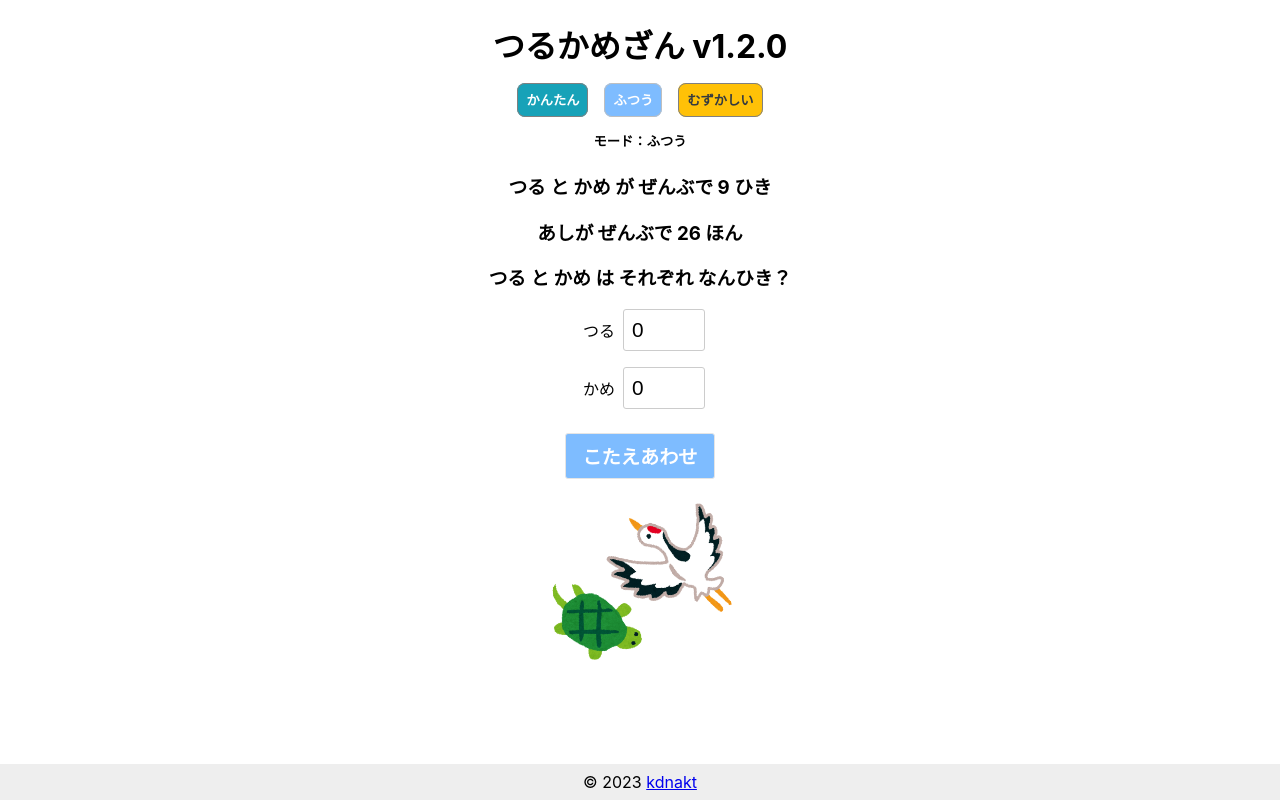
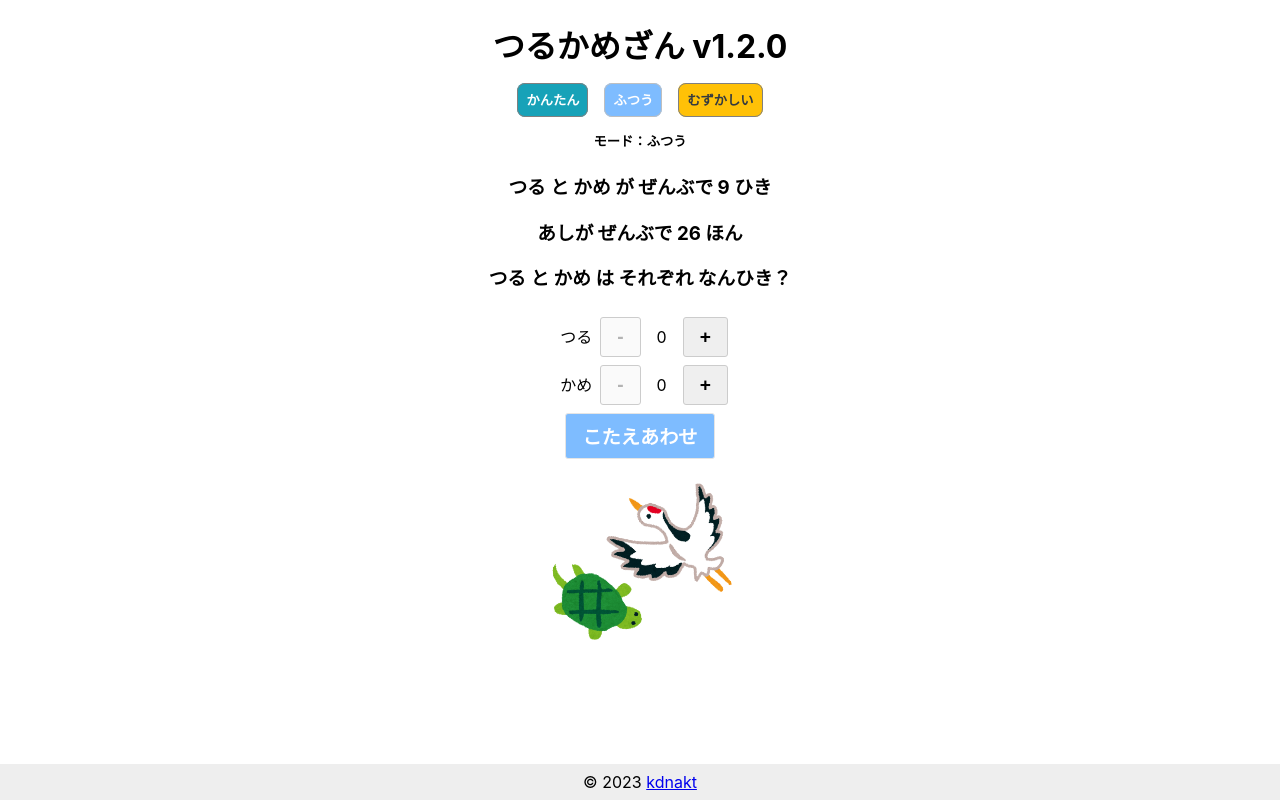
Before and after one commit to kdnakt/ct-scan, a React (Create React App) app: page / in a window 1280 px wide. Built offline with nearby package versions, Linux system fonts and the light colour scheme.

Commit message:
feat: updown button

```diff
--- a/src/components/quiz/QuizForm.tsx
+++ b/src/components/quiz/QuizForm.tsx
@@ -16,32 +16,28 @@ export const QuizForm: FC<Props> = ({
     const total = calcTotalHeadCount(data)
     const [crane, setCrane] = useState(0)
     const [turtle, setTurtle] = useState(0)
-    const [disabled, setDisabled] = useState(true);
+    const disabled = crane == 0 && turtle == 0
     return (
         <>
             <span className="answer_label">つる</span>
-            <input className="answer_input" type="number" value={crane}
-                data-testid="crane-input"
-                max={total} min={0}
-                onChange={e => {
-                    const newCrane = Number(e.target.value)
-                    setCrane(newCrane)
-                    setDisabled(newCrane === 0 && turtle === 0)
-                }}
-            />
+            <button className="answer_button" disabled={crane <= 0}
+                onClick={() => setCrane(crane - 1)}
+            >-</button>
+            <span style={{margin: "0 16px"}}>{crane}</span>
+            <button className="answer_button" disabled={total <= crane}
+                onClick={() => setCrane(crane + 1)}
+            >+</button>
             <br />
             <span className="answer_label">かめ</span>
-            <input className="answer_input" type="number" value={turtle}
-                data-testid="turtle-input"
-                max={total} min={0}
-                onChange={e => {
-                    const newTurtle = Number(e.target.value)
-                    setTurtle(newTurtle)
-                    setDisabled(crane === 0 && newTurtle === 0)
-                }}
-            />
+            <button className="answer_button" disabled={turtle <= 0}
+                onClick={() => setTurtle(turtle - 1)}
+            >-</button>
+            <span style={{margin: "0 16px"}}>{turtle}</span>
+            <button className="answer_button" disabled={total <= turtle}
+                onClick={() => setTurtle(turtle + 1)}
+            >+</button>
             <br />
-            { quiz.mode == "easy" ? (
+            { quiz.mode === "easy" ? (
                 <>
                     <button className="answer_button bg-info text-white" data-testid="hint-button"
                         onClick={() => {
```
